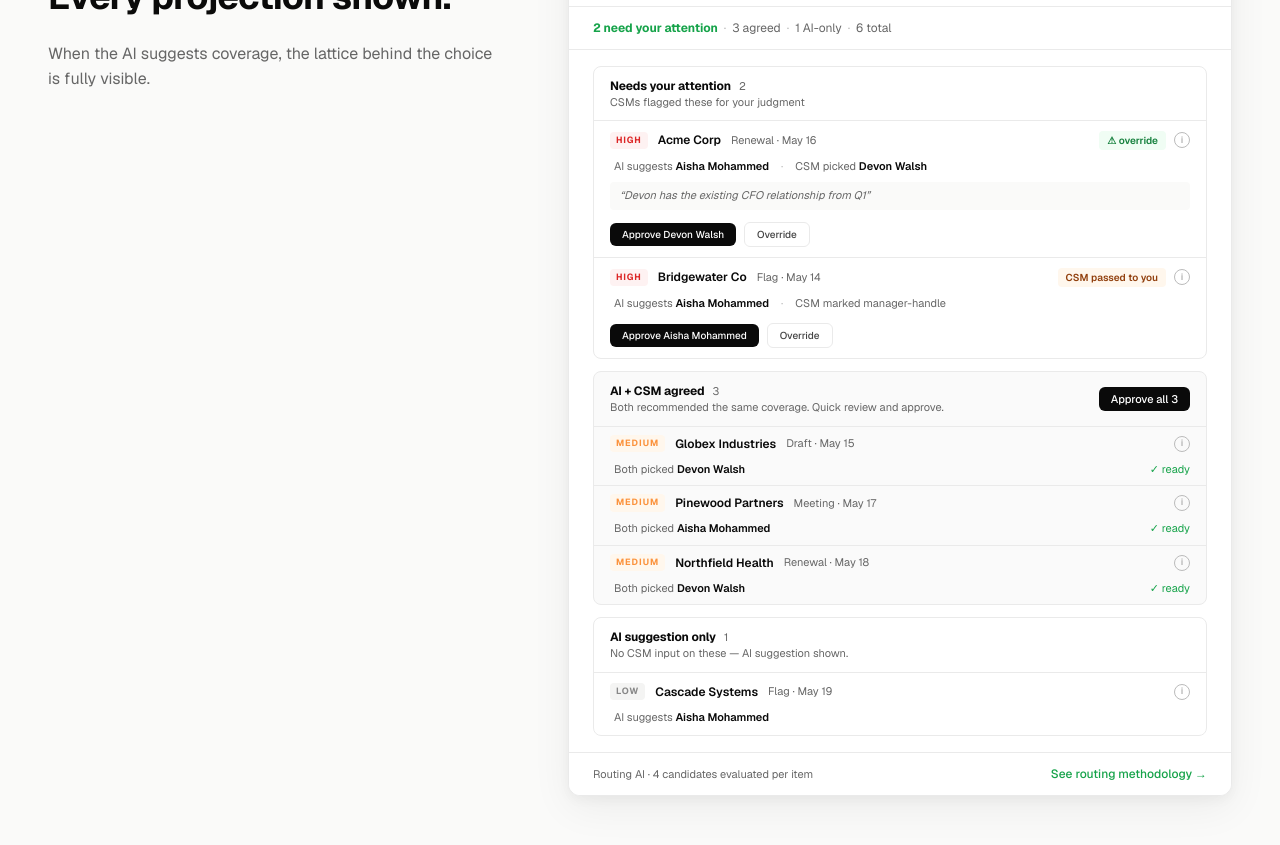
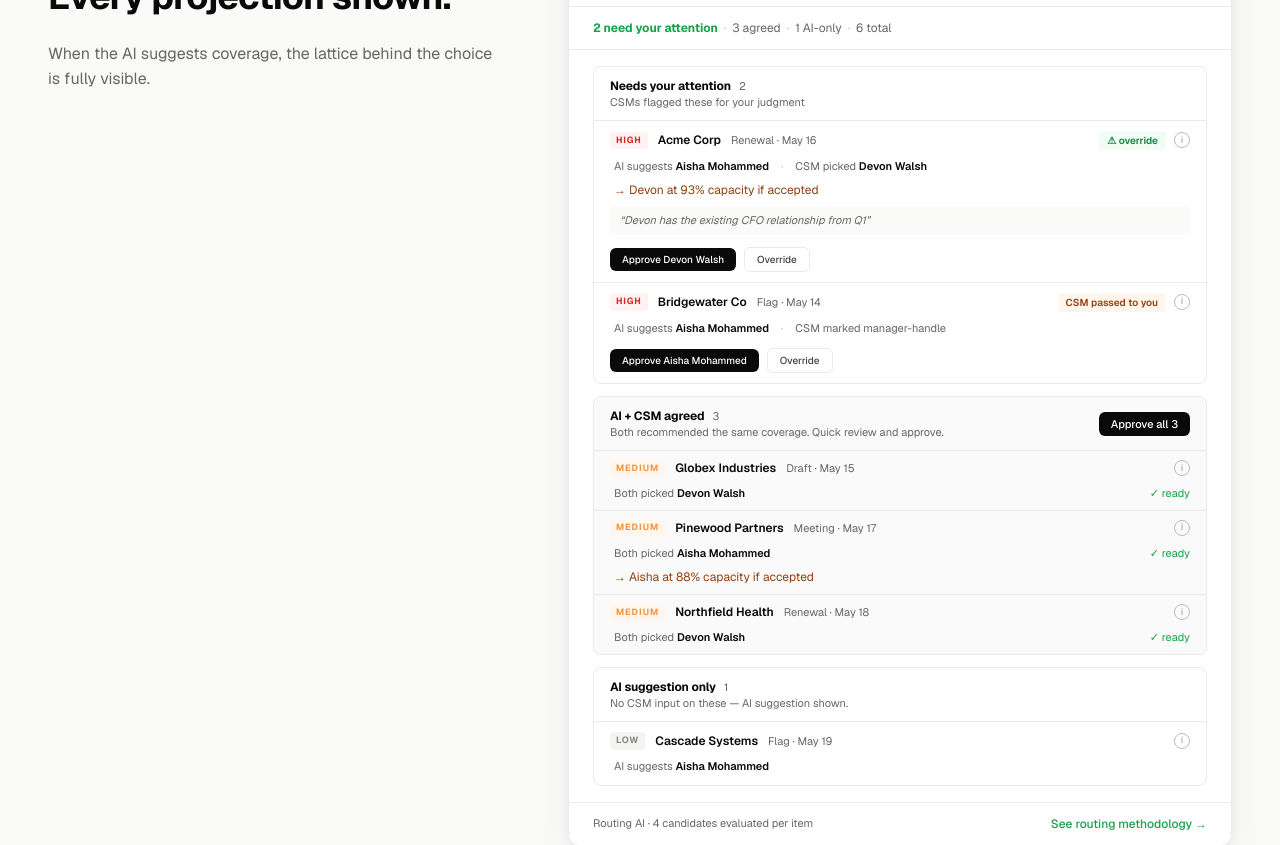
Before and after one commit to stayevergreen-ai/marketing, a Next.js app: page / in a window 1280 px wide. Shown: the part 8680-9525 px from the top of the page. Built offline with nearby package versions, Linux system fonts and the light colour scheme.

Commit message:
EGM Coverage Routing — surface capacity impact on AI suggestions

```diff
--- a/components/marketing/CoverageRoutingList.tsx
+++ b/components/marketing/CoverageRoutingList.tsx
@@ -13,6 +13,7 @@ type Item = {
   csmPicked?: string;
   csmReason?: string;
   managerHandles?: boolean;
+  capacityImpact?: { name: string; pct: string };
 };
 
 const OOO = {
@@ -32,6 +33,7 @@ const ATTENTION_ITEMS: Item[] = [
     aiCsm: "Aisha Mohammed",
     csmPicked: "Devon Walsh",
     csmReason: "Devon has the existing CFO relationship from Q1",
+    capacityImpact: { name: "Devon", pct: "93%" },
   },
   {
     id: "i2",
@@ -62,6 +64,7 @@ const AGREED_ITEMS: Item[] = [
     dueDate: "May 17",
     aiCsm: "Aisha Mohammed",
     csmPicked: "Aisha Mohammed",
+    capacityImpact: { name: "Aisha", pct: "88%" },
   },
   {
     id: "i5",
@@ -283,6 +286,13 @@ function ItemRow({
   const overrode =
     !!item.csmPicked && !item.managerHandles && item.csmPicked !== item.aiCsm;
 
+  const capacityLine = item.capacityImpact ? (
+    <div className="pl-1 text-[12px] leading-[1.4] text-[#92400E]">
+      → {item.capacityImpact.name} at {item.capacityImpact.pct} capacity if
+      accepted
+    </div>
+  ) : null;
+
   return (
     <div
       className={`flex flex-col gap-2 border-t border-[#EAEAEA] px-4 transition-colors hover:bg-[#FAFAF9] first:border-t-0 ${
@@ -343,6 +353,8 @@ function ItemRow({
         </div>
       )}
 
+      {!compact && capacityLine}
+
       {item.csmReason && (
         <div className="rounded-sm bg-[#FAFAF9] px-2.5 py-1.5 text-[11px] italic leading-[1.4] text-[#666]">
           “{item.csmReason}”
@@ -361,6 +373,8 @@ function ItemRow({
         </div>
       )}
 
+      {compact && capacityLine}
+
       {highlight && !compact && (
         <div className="flex items-center gap-2 pt-1">
           <span className="rounded-md bg-[#0A0A0A] px-3 py-1 text-[10px] font-medium text-white transition-colors hover:bg-[#16A34A]">
```
